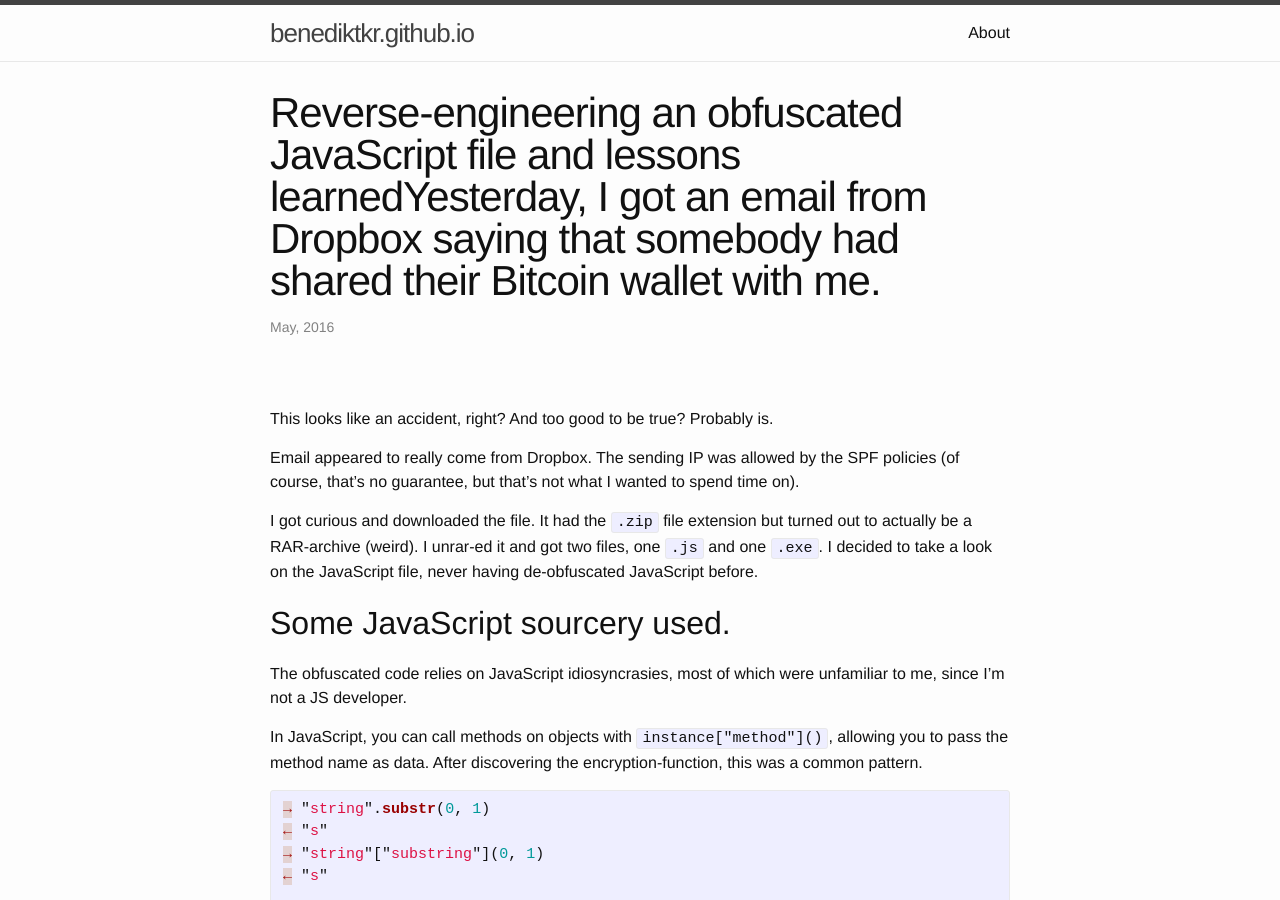
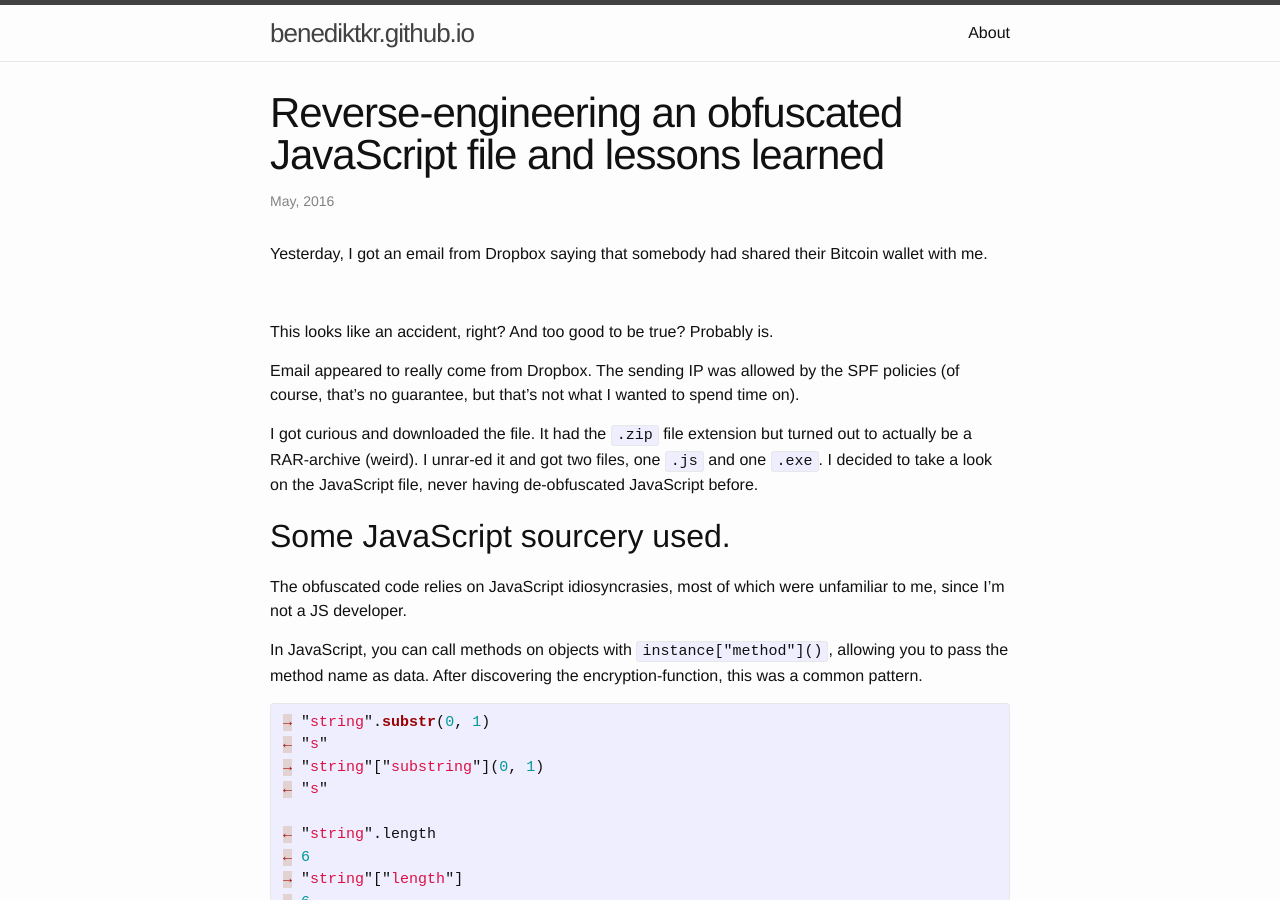
Before and after one commit to benediktkr/benediktkr.github.io, a Jekyll site: the page built from _posts/2016-05-26-js-deobfs.md, in a window 1280 px wide and 900 px high. Built offline with Jekyll 4.4.1, drawn with Linux system fonts in a browser that asks for light colours.

Commit message:
messed up the title

```diff
--- a/_posts/2016-05-26-js-deobfs.md
+++ b/_posts/2016-05-26-js-deobfs.md
@@ -1,9 +1,11 @@
 ---
 layout: post
-title:  "Reverse-engineering an obfuscated JavaScript file and lessons learnedYesterday, I got an email from Dropbox saying that somebody had shared their Bitcoin wallet with me."
+title:  "Reverse-engineering an obfuscated JavaScript file and lessons learned"
 date:   2016-05-26 17:43:17 +0200
 categories: sec
 ---
+
+Yesterday, I got an email from Dropbox saying that somebody had shared their Bitcoin wallet with me.
 
 ![](dropbox-btc-backup-js-deobfs.png)
 
```
